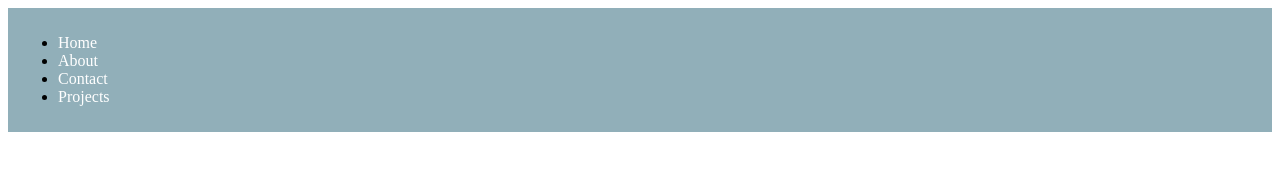
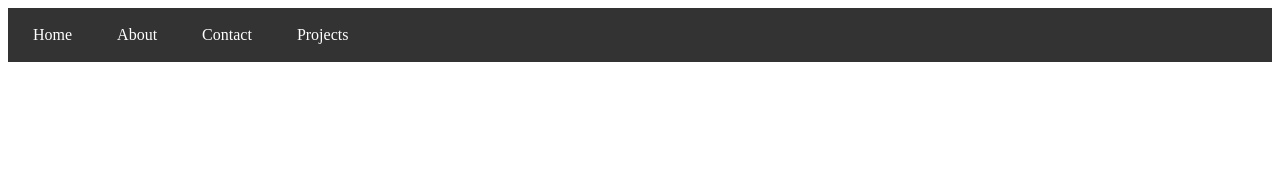
Before and after one commit to armarnkarki/armarnkarki, a plain HTML site: page index.html in a window 1280 px wide. Drawn offline with Linux system fonts and the light colour scheme.

Commit message:
changed some css

```diff
--- a/index.html
+++ b/index.html
@@ -8,20 +8,35 @@
         <title>Portfolio</title>
         <!-- <link rel="stylesheet" href="assets/css/styles.css"> -->
         <style>
+            /* Style for the nav element */
             nav {
-                display: flex;
-                background-color: #91afb9;
+                background-color: #333;
                 padding: 10px;
+            }
+
+
+            nav ul {
+                list-style-type: none;
+                margin: 0;
+                padding: 0;
+                display: flex; /* This makes the list items align horizontally */
+            }
+
+            nav ul li {
+                margin-right: 15px; /* Space between the items */
             }
 
             nav a {
                 color: white;
                 text-decoration: none;
-                margin-right: 15px;
+                padding: 8px 15px;
+                display: block;
             }
 
+            /* Change the link color when hovered */
             nav a:hover {
                 text-decoration: underline;
+                background-color: #555;
             }
         </style>
     </head>
```
